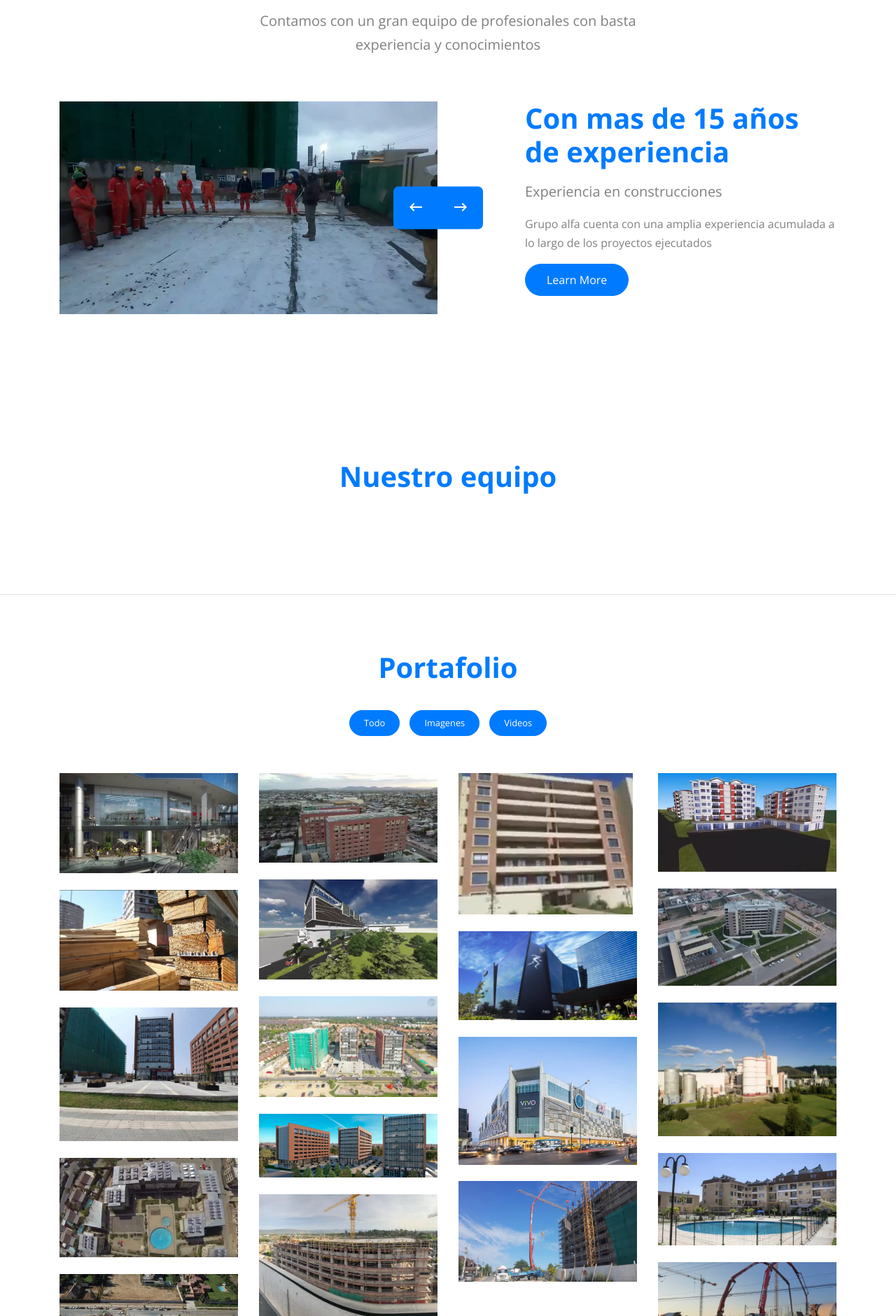
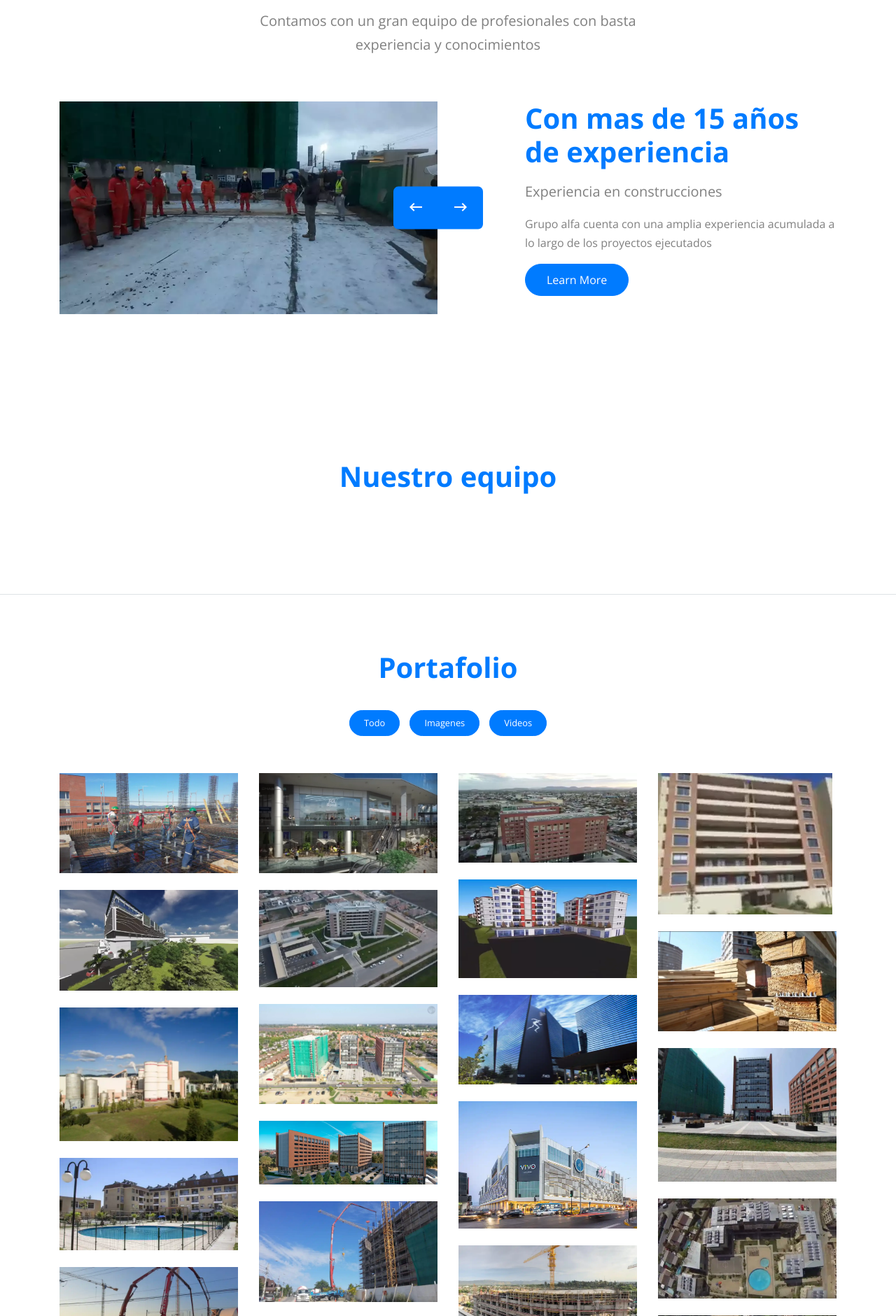
Before and after one commit to cgmark101/grupo-alfa, a Flask app: page / in a window 1280 px wide. Shown: the part 1571-3452 px from the top of the page at 70% size. Run offline with Flask 2, Linux system fonts and the light colour scheme; data that the repository does not hold is empty; some libraries are stand-ins or nearby versions; some web fonts are replaced.

Commit message:
added new video

```diff
--- a/templates/index.html
+++ b/templates/index.html
@@ -234,6 +234,16 @@
             <button class="btn btn-primary active" data-filter=".video">Videos</button>
           </div>
         </div>
+
+
+        <div id="posts" class="row no-gutter">
+          <div class="item video col-sm-6 col-md-4 col-lg-4 col-xl-3 mb-4">
+            <a href="https://youtu.be/IpDswBeYsLs" class="item-wrap fancybox" data-fancybox="gallery2">
+              <span class="icon-search2"></span>
+              <img class="img-fluid" src="/static/images/ga18.webp">
+            </a>
+          </div>
+
 
         <div id="posts" class="row no-gutter">
           <div class="item video col-sm-6 col-md-4 col-lg-4 col-xl-3 mb-4">
```
Also changed, not shown: build/index.html (+10 -0 lines).
